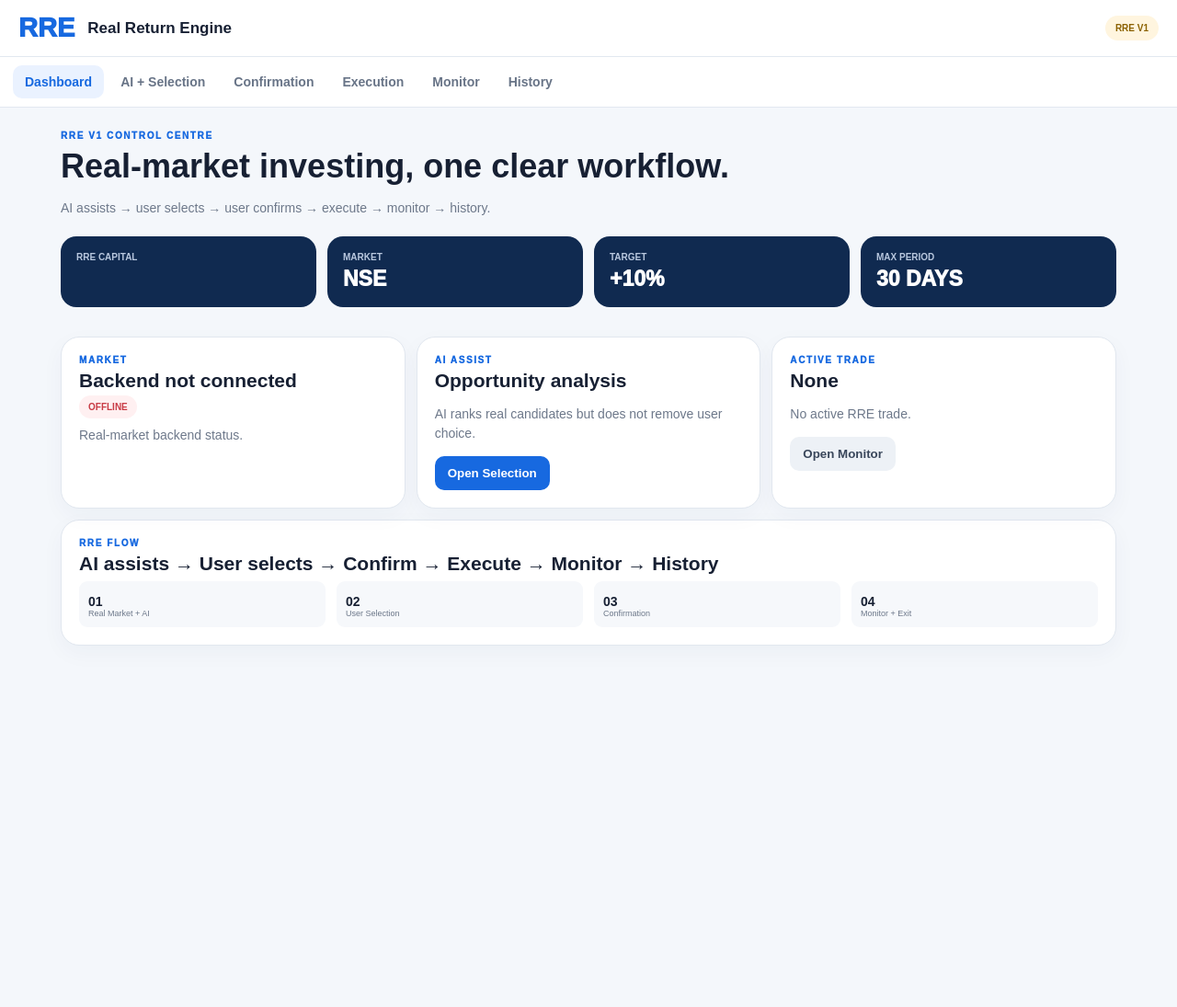
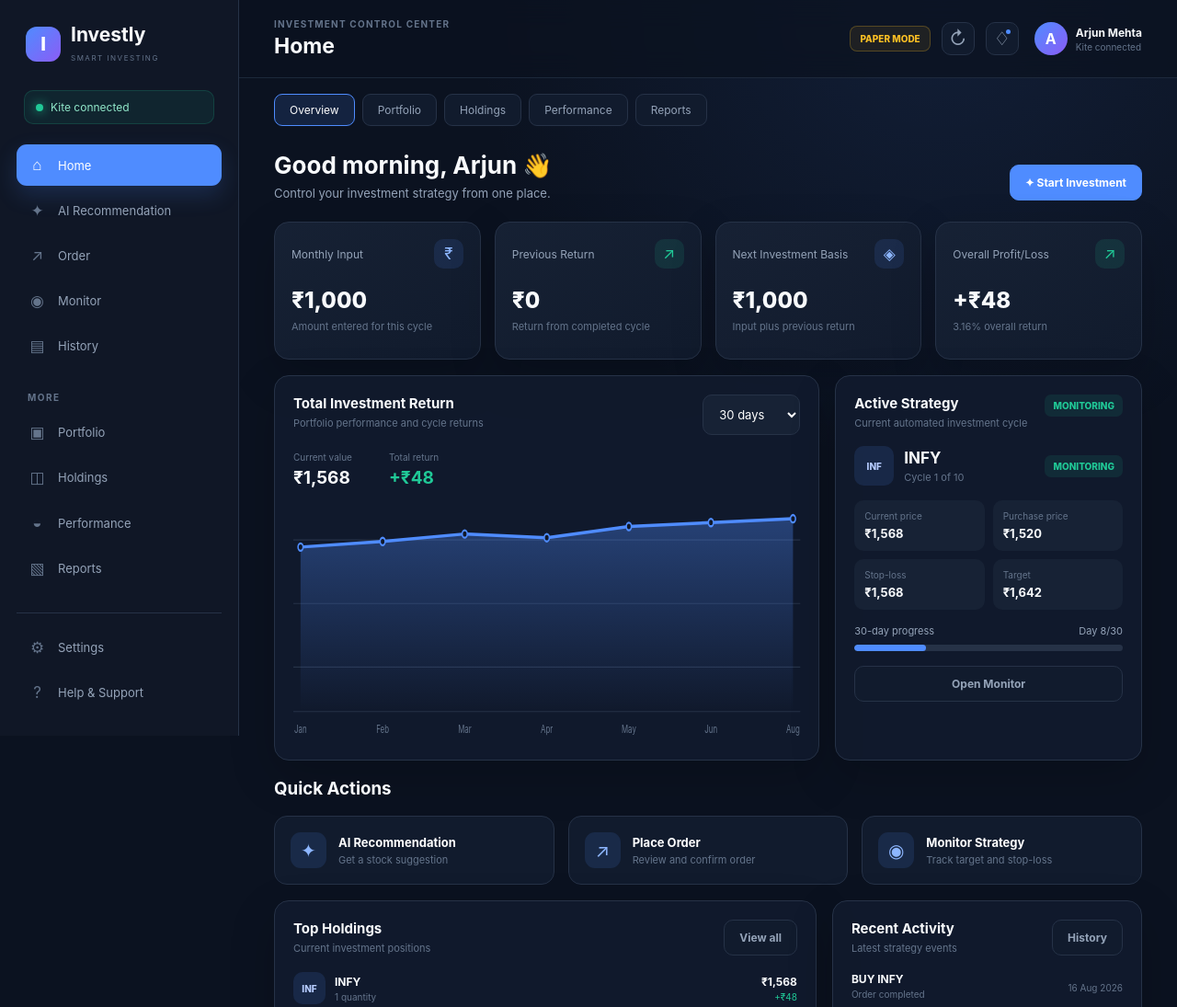
Before and after one commit to ramkishun02/RRE--backend, a website: page index.html in a window 1280 px wide. Shown: the top 1095 px of the page at 92% size. Before the commit the page ends 800 px from the top, so only its background shows below. Drawn offline with Linux system fonts and the light colour scheme.

Commit message:
Add files via upload

```diff
--- a/Style.css
+++ b/Style.css
@@ -20,11 +20,29 @@
   box-sizing: border-box;
 }
 
+html {
+  scroll-behavior: smooth;
+}
+
 body {
   margin: 0;
-  background: var(--background);
+  min-height: 100vh;
   color: var(--text);
-  font-family: Inter, ui-sans-serif, system-ui, -apple-system, BlinkMacSystemFont, "Segoe UI", sans-serif;
+  background:
+    radial-gradient(
+      circle at 80% 0%,
+      rgba(79, 140, 255, 0.1),
+      transparent 32rem
+    ),
+    var(--background);
+  font-family:
+    Inter,
+    ui-sans-serif,
+    system-ui,
+    -apple-system,
+    BlinkMacSystemFont,
+    "Segoe UI",
+    sans-serif;
 }
 
 button,
@@ -37,12 +55,12 @@ button {
   cursor: pointer;
 }
 
-.app-shell {
-  min-height: 100vh;
-  background:
-    radial-gradient(circle at 80% 0%, rgba(79, 140, 255, 0.08), transparent 32rem),
-    var(--background);
+a {
+  color: inherit;
+  text-decoration: none;
 }
+
+/* Sidebar */
 
 .sidebar {
   position: fixed;
@@ -52,6 +70,7 @@ button {
   padding: 25px 18px;
   display: flex;
   flex-direction: column;
+  overflow-y: auto;
   border-right: 1px solid var(--border);
   background: rgba(17, 24, 39, 0.98);
 }
@@ -69,6 +88,7 @@ button {
   display: grid;
   place-items: center;
   border-radius: 12px;
+  color: white;
   background: linear-gradient(135deg, var(--blue), #8b5cf6);
   font-size: 20px;
   font-weight: 800;
@@ -101,6 +121,7 @@ button {
 .status-dot {
   width: 8px;
   height: 8px;
+  flex-shrink: 0;
   border-radius: 50%;
   background: var(--green);
   box-shadow: 0 0 12px var(--green);
@@ -112,10 +133,10 @@ button {
 }
 
 .side-link {
+  width: 100%;
   display: flex;
   align-items: center;
   gap: 13px;
-  width: 100%;
   padding: 12px 13px;
   border: 0;
   border-radius: 11px;
@@ -160,9 +181,11 @@ button {
   margin-top: auto;
   display: grid;
   gap: 5px;
+  padding-top: 15px;
   border-top: 1px solid var(--border);
-  padding-top: 15px;
 }
+
+/* Main area */
 
 .main-area {
   min-height: 100vh;
@@ -242,8 +265,8 @@ button {
 }
 
 .icon-button:hover {
+  border-color: var(--blue);
   color: white;
-  border-color: var(--blue);
 }
 
 .notification-dot {
@@ -286,6 +309,8 @@ button {
   font-size: 10px;
 }
 
+/* Horizontal menu */
+
 .scroll-menu-wrapper {
   overflow-x: auto;
   padding: 17px 38px 0;
@@ -314,6 +339,8 @@ button {
   background: rgba(79, 140, 255, 0.14);
 }
 
+/* Page */
+
 .page-container {
   max-width: 1600px;
   margin: 0 auto;
@@ -338,6 +365,8 @@ button {
   color: var(--muted);
   font-size: 13px;
 }
+
+/* Buttons */
 
 .primary-button,
 .secondary-button,
@@ -380,6 +409,8 @@ button {
   background: rgba(251, 113, 133, 0.09);
 }
 
+/* Cards */
+
 .cards-grid {
   display: grid;
   grid-template-columns: repeat(4, minmax(0, 1fr));
@@ -391,7 +422,12 @@ button {
   padding: 18px;
   border: 1px solid var(--border);
   border-radius: 16px;
-  background: linear-gradient(145deg, rgba(23, 34, 53, 0.95), rgba(17, 27, 45, 0.95));
+  background:
+    linear-gradient(
+      145deg,
+      rgba(23, 34, 53, 0.95),
+      rgba(17, 27, 45, 0.95)
+    );
   box-shadow: var(--shadow);
 }
 
@@ -444,12 +480,30 @@ button {
   color: var(--red) !important;
 }
 
+/* Dashboard grids */
+
 .dashboard-grid {
   display: grid;
   grid-template-columns: minmax(0, 1.6fr) minmax(310px, 0.9fr);
   gap: 17px;
   margin-top: 17px;
 }
+
+.bottom-content-grid {
+  display: grid;
+  grid-template-columns: minmax(0, 1.4fr) minmax(300px, 0.8fr);
+  gap: 17px;
+  margin-top: 17px;
+}
+
+.quick-actions {
+  display: grid;
+  grid-template-columns: repeat(3, minmax(0, 1fr));
+  gap: 15px;
+  margin-top: 17px;
+}
+
+/* General cards */
 
 .card {
   border: 1px solid var(--border);
@@ -480,6 +534,8 @@ button {
   color: var(--dim);
   font-size: 11px;
 }
+
+/* Chart */
 
 .chart-summary {
   display: flex;
@@ -532,6 +588,8 @@ button {
   font-size: 10px;
 }
 
+/* Breakdown */
+
 .breakdown-list {
   display: grid;
   gap: 15px;
@@ -575,12 +633,7 @@ button {
   background: var(--yellow);
 }
 
-.quick-actions {
-  display: grid;
-  grid-template-columns: repeat(3, minmax(0, 1fr));
-  gap: 15px;
-  margin-top: 17px;
-}
+/* Quick action cards */
 
 .action-card {
   display: flex;
@@ -605,6 +658,7 @@ button {
   height: 39px;
   display: grid;
   place-items: center;
+  flex-shrink: 0;
   border-radius: 11px;
   color: #8db6ff;
   background: rgba(79, 140, 255, 0.13);
@@ -622,12 +676,7 @@ button {
   font-size: 11px;
 }
 
-.bottom-content-grid {
-  display: grid;
-  grid-template-columns: minmax(0, 1.4fr) minmax(300px, 0.8fr);
-  gap: 17px;
-  margin-top: 17px;
-}
+/* Holdings and activity */
 
 .holdings-list,
 .activity-list {
@@ -662,6 +711,7 @@ button {
   height: 35px;
   display: grid;
   place-items: center;
+  flex-shrink: 0;
   border-radius: 10px;
   color: #b6ccff;
   background: rgba(79, 140, 255, 0.13);
@@ -698,6 +748,8 @@ button {
   color: var(--green);
   font-size: 10px;
 }
+
+/* Strategy */
 
 .active-strategy {
   display: grid;
@@ -778,6 +830,8 @@ button {
   font-size: 11px;
 }
 
+/* Forms */
+
 .form-layout {
   display: grid;
   grid-template-columns: minmax(0, 1.1fr) minmax(300px, 0.9fr);
@@ -812,20 +866,31 @@ button {
 }
 
 .input,
-.select {
+.select,
+input,
+select,
+textarea {
   width: 100%;
   padding: 12px 13px;
+  outline: 0;
   border: 1px solid var(--border);
   border-radius: 10px;
-  outline: 0;
   color: white;
   background: var(--card-light);
   font-size: 13px;
 }
 
 .input:focus,
-.select:focus {
+.select:focus,
+input:focus,
+select:focus,
+textarea:focus {
   border-color: var(--blue);
+}
+
+textarea {
+  min-height: 100px;
+  resize: vertical;
 }
 
 .amount-shortcuts {
@@ -871,9 +936,12 @@ button {
 }
 
 .radio-option input {
+  width: auto;
   margin-right: 6px;
   accent-color: var(--blue);
 }
+
+/* Preview */
 
 .preview-box {
   display: grid;
@@ -903,6 +971,8 @@ button {
   text-align: right;
 }
 
+/* Messages */
+
 .warning-box,
 .info-box,
 .success-box {
@@ -930,11 +1000,7 @@ button {
   background: rgba(32, 201, 151, 0.08);
 }
 
-.section-title {
-  margin: 27px 0 13px;
-  color: white;
-  font-size: 16px;
-}
+/* Tables */
 
 .table-wrapper {
   overflow-x: auto;
@@ -992,6 +1058,8 @@ button {
   background: rgba(167, 139, 250, 0.1);
 }
 
+/* Monitor */
+
 .monitor-grid {
   display: grid;
   grid-template-columns: minmax(0, 1.3fr) minmax(300px, 0.8fr);
@@ -1044,6 +1112,8 @@ button {
   font-size: 10px;
 }
 
+/* Empty page */
+
 .page-empty {
   display: grid;
   min-height: 360px;
@@ -1059,6 +1129,8 @@ button {
 .page-empty h2 {
   color: white;
 }
+
+/* Toast */
 
 .toast {
   position: fixed;
@@ -1084,9 +1156,13 @@ button {
   transform: translateY(0);
 }
 
+/* Mobile bottom navigation */
+
 .bottom-navigation {
   display: none;
 }
+
+/* Tablet */
 
 @media (max-width: 1100px) {
   .cards-grid {
@@ -1100,6 +1176,8 @@ button {
     grid-template-columns: 1fr;
   }
 }
+
+/* Mobile */
 
 @media (max-width: 760px) {
   .sidebar {
@@ -1177,9 +1255,9 @@ button {
     z-index: 50;
     display: flex;
     justify-content: space-around;
+    padding: 7px 3px calc(7px + env(safe-area-inset-bottom));
     border-top: 1px solid var(--border);
     background: rgba(17, 24, 39, 0.96);
-    padding: 7px 3px calc(7px + env(safe-area-inset-bottom));
     backdrop-filter: blur(16px);
   }
 
@@ -1219,6 +1297,8 @@ button {
   }
 }
 
+/* Small mobile */
+
 @media (max-width: 430px) {
   .cards-grid {
     grid-template-columns: 1fr 1fr;
@@ -1235,4 +1315,8 @@ button {
   .chart-summary strong {
     font-size: 16px;
   }
+
+  .monitor-price strong {
+    font-size: 26px;
+  }
 }
--- a/index.html
+++ b/index.html
@@ -1,4 +1,192 @@
-<!doctype html><html><head><meta charset="utf-8"><meta name="viewport" content="width=device-width,initial-scale=1"><title>RRE Dashboard</title><link rel="stylesheet" href="rre.css"></head><body><header><div class="logo">RRE</div><div class="brand">Real Return Engine</div><div class="mode">RRE V1</div></header><nav><a class="active" href="index.html">Dashboard</a><a class="" href="selection.html">AI + Selection</a><a class="" href="confirmation.html">Confirmation</a><a class="" href="execution.html">Execution</a><a class="" href="monitor.html">Monitor</a><a class="" href="history.html">History</a></nav><main><div class="ey">RRE V1 CONTROL CENTRE</div><h1>Real-market investing, one clear workflow.</h1><p class="sub">AI assists → user selects → user confirms → execute → monitor → history.</p>
-<div class="grid g4" style="margin:20px 0"><div class="stat"><div class="label">RRE CAPITAL</div><div class="value" data-capital></div></div><div class="stat"><div class="label">MARKET</div><div class="value">NSE</div></div><div class="stat"><div class="label">TARGET</div><div class="value">+10%</div></div><div class="stat"><div class="label">MAX PERIOD</div><div class="value">30 DAYS</div></div></div>
-<div class="grid g3"><section class="card"><div class="ey">MARKET</div><h2 id="mstate">Checking...</h2><span id="mpill" class="pill amber">CHECKING</span><p class="sub">Real-market backend status.</p></section><section class="card"><div class="ey">AI ASSIST</div><h2>Opportunity analysis</h2><p class="sub">AI ranks real candidates but does not remove user choice.</p><button class="primary" onclick="location.href='selection.html'">Open Selection</button></section><section class="card"><div class="ey">ACTIVE TRADE</div><h2 id="active">None</h2><p class="sub" id="activeSub">No active RRE trade.</p><button class="secondary" onclick="location.href='monitor.html'">Open Monitor</button></section></div>
-<section class="card"><div class="ey">RRE FLOW</div><h2>AI assists → User selects → Confirm → Execute → Monitor → History</h2><div class="grid g4"><div class="mini"><b>01</b><span>Real Market + AI</span></div><div class="mini"><b>02</b><span>User Selection</span></div><div class="mini"><b>03</b><span>Confirmation</span></div><div class="mini"><b>04</b><span>Monitor + Exit</span></div></div></section></main><script src="rre.js"></script><script>(async()=>{try{await RRE.api('/api/rre/status');mstate.textContent='Real market connected';mpill.textContent='LIVE';mpill.className='pill green'}catch(e){mstate.textContent='Backend not connected';mpill.textContent='OFFLINE';mpill.className='pill red'}let x=RRE.get('rreActiveTrade');if(x){active.textContent=x.tradingsymbol;activeSub.textContent=RRE.money(x.entry_price)+' × '+x.quantity}})();</script></body></html>
+<!DOCTYPE html>
+<html lang="en">
+<head>
+  <meta charset="UTF-8" />
+  <meta name="viewport" content="width=device-width, initial-scale=1.0" />
+  <title>Investly Investment App</title>
+  <link rel="stylesheet" href="/style.css" />
+</head>
+
+<body>
+  <div class="app-shell">
+
+    <!-- Desktop left sidebar -->
+    <aside class="sidebar" id="sidebar">
+      <div class="brand">
+        <div class="brand-logo">I</div>
+        <div>
+          <h2>Investly</h2>
+          <span>SMART INVESTING</span>
+        </div>
+      </div>
+
+      <div class="connection-status">
+        <span class="status-dot"></span>
+        <span>Kite connected</span>
+      </div>
+
+      <nav class="side-navigation">
+        <button class="side-link active" data-page="home">
+          <span>⌂</span>
+          <span>Home</span>
+        </button>
+
+        <button class="side-link" data-page="ai">
+          <span>✦</span>
+          <span>AI Recommendation</span>
+        </button>
+
+        <button class="side-link" data-page="order">
+          <span>↗</span>
+          <span>Order</span>
+        </button>
+
+        <button class="side-link" data-page="monitor">
+          <span>◉</span>
+          <span>Monitor</span>
+        </button>
+
+        <button class="side-link" data-page="history">
+          <span>▤</span>
+          <span>History</span>
+        </button>
+      </nav>
+
+      <div class="sidebar-section-title">MORE</div>
+
+      <nav class="side-navigation">
+        <button class="side-link" data-page="portfolio">
+          <span>▣</span>
+          <span>Portfolio</span>
+        </button>
+
+        <button class="side-link" data-page="holdings">
+          <span>◫</span>
+          <span>Holdings</span>
+        </button>
+
+        <button class="side-link" data-page="performance">
+          <span>◒</span>
+          <span>Performance</span>
+        </button>
+
+        <button class="side-link" data-page="reports">
+          <span>▧</span>
+          <span>Reports</span>
+        </button>
+      </nav>
+
+      <div class="sidebar-footer">
+        <button class="side-link">
+          <span>⚙</span>
+          <span>Settings</span>
+        </button>
+
+        <button class="side-link">
+          <span>?</span>
+          <span>Help & Support</span>
+        </button>
+      </div>
+    </aside>
+
+    <!-- Main application -->
+    <main class="main-area">
+
+      <!-- Header -->
+      <header class="top-header">
+        <div class="header-left">
+          <button class="mobile-menu-button" id="mobileMenuButton">☰</button>
+
+          <div>
+            <p class="eyebrow">INVESTMENT CONTROL CENTER</p>
+            <h1 id="pageTitle">Home</h1>
+          </div>
+        </div>
+
+        <div class="header-actions">
+          <span class="mode-badge" id="modeBadge">PAPER MODE</span>
+
+          <button class="icon-button" id="refreshButton" title="Refresh">
+            ↻
+          </button>
+
+          <button class="icon-button notification-button">
+            ♢
+            <span class="notification-dot"></span>
+          </button>
+
+          <div class="user-profile">
+            <div class="avatar">A</div>
+            <div class="user-details">
+              <strong>Arjun Mehta</strong>
+              <small>Kite connected</small>
+            </div>
+          </div>
+        </div>
+      </header>
+
+      <!-- Scrollable top menu -->
+      <div class="scroll-menu-wrapper">
+        <div class="scroll-menu">
+          <button class="scroll-menu-item active" data-page="home">
+            Overview
+          </button>
+
+          <button class="scroll-menu-item" data-page="portfolio">
+            Portfolio
+          </button>
+
+          <button class="scroll-menu-item" data-page="holdings">
+            Holdings
+          </button>
+
+          <button class="scroll-menu-item" data-page="performance">
+            Performance
+          </button>
+
+          <button class="scroll-menu-item" data-page="reports">
+            Reports
+          </button>
+        </div>
+      </div>
+
+      <!-- Page content -->
+      <section class="page-container" id="pageContainer"></section>
+    </main>
+
+    <!-- Mobile bottom navigation -->
+    <nav class="bottom-navigation">
+      <button class="bottom-link active" data-page="home">
+        <span>⌂</span>
+        <small>Home</small>
+      </button>
+
+      <button class="bottom-link" data-page="ai">
+        <span>✦</span>
+        <small>AI Picks</small>
+      </button>
+
+      <button class="bottom-link" data-page="order">
+        <span>↗</span>
+        <small>Order</small>
+      </button>
+
+      <button class="bottom-link" data-page="monitor">
+        <span>◉</span>
+        <small>Monitor</small>
+      </button>
+
+      <button class="bottom-link" data-page="history">
+        <span>▤</span>
+        <small>History</small>
+      </button>
+    </nav>
+
+    <!-- Toast notification -->
+    <div class="toast" id="toast"></div>
+
+  </div>
+
+  <script src="/app.js"></script>
+</body>
+</html>
```
Also changed, not shown: server.js (+16 -7 lines), 1 other file.
